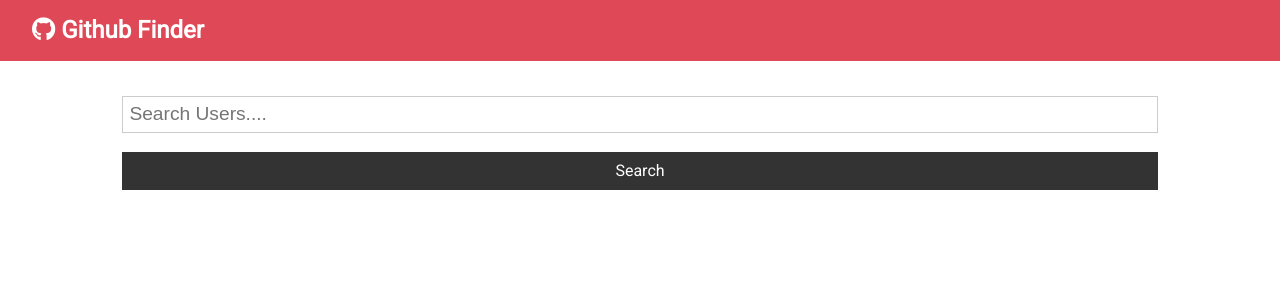
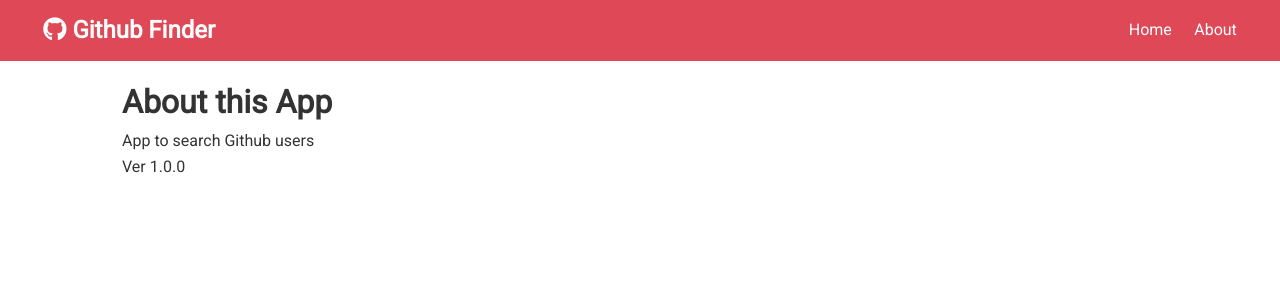
Before and after one commit to aitaDev/ghf, a React (Create React App) app: page /about in a window 1280 px wide. Shown: the top 300 px of the page. Built offline with nearby package versions, Linux system fonts and the light colour scheme.

Commit message:
single user page and route

```diff
--- a/package.json
+++ b/package.json
@@ -10,6 +10,7 @@
     "axios": "^0.21.1",
     "react": "^17.0.2",
     "react-dom": "^17.0.2",
+    "react-router-dom": "^5.2.0",
     "react-scripts": "4.0.3",
     "web-vitals": "^1.0.1"
   },
--- a/src/App.js
+++ b/src/App.js
@@ -1,13 +1,17 @@
-import React, { Component } from 'react';
+import React, { Component, Fragment } from 'react';
+import { BrowserRouter as Router, Switch, Route } from 'react-router-dom';
 import Navbar from './components/layout/Navbar';
 import Users from './components/users/Users';
 import axios from 'axios';
 import Search from './components/users/Search';
 import Alert from './components/layout/Alert';
+import About from './components/Pages/About';
+import User from './components/users/User';
 
 class App extends Component {
 	state = {
 		users: [],
+		user: {},
 		loading: false,
 		alert: null,
 	};
@@ -31,6 +35,16 @@
 		this.setState({ users: res.data.items, loading: false });
 	};
 
+	//get single github user
+	getUser = async (username) => {
+		this.setState({ loading: true });
+		const res = await axios.get(
+			`https://api.github.com/users/${username}?client_id=${process.env.REACT_APP_GITHUB_CLIENT_ID}&client_secret=${process.env.REACT_APP_GITHUB_CLIENT_SECRET}`
+		);
+
+		this.setState({ user: res.data, loading: false });
+	};
+
 	//clear users from state
 
 	clearUsers = () => {
@@ -47,12 +61,19 @@
 	};
 
 	render() {
-		const { loading, users } = this.state;
+		const { loading, users, user } = this.state;
 		return (
+			<Router>
 				<div className='App'>
 					<Navbar />
 					<div className='container'>
 						<Alert alert={this.state.alert} />
+						<Switch>
+							<Route
+								exact
+								path='/'
+								render={(props) => (
+									<>
 										<Search
 											searchUsers={this.searchUsers}
 											clearUsers={this.clearUsers}
@@ -60,8 +81,26 @@
 											setAlert={this.setAlert}
 										/>
 										<Users loading={loading} users={users} />
+									</>
+								)}
+							/>
+							<Route exact path='/about' component={About} />
+							<Route
+								exact
+								path='/user/:login'
+								render={(props) => (
+									<User
+										{...props}
+										getUser={this.getUser}
+										user={user}
+										loading={loading}
+									/>
+								)}
+							/>
+						</Switch>
 					</div>
 				</div>
+			</Router>
 		);
 	}
 }
--- /dev/null
+++ b/src/components/Pages/About.js
@@ -0,0 +1,12 @@
+import React from 'react';
+
+const About = () => {
+	return (
+		<div>
+			<h1>About this App</h1>
+			<p>App to search Github users</p>
+			<p>Ver 1.0.0</p>
+		</div>
+	);
+};
+export default About;
--- a/src/components/layout/Navbar.js
+++ b/src/components/layout/Navbar.js
@@ -1,5 +1,6 @@
 import React, { Component } from 'react';
 import PropTypes from 'prop-types';
+import { Link } from 'react-router-dom';
 
 export class Navbar extends Component {
 	static defaultProps = {
@@ -16,8 +17,18 @@
 		return (
 			<nav className='navbar bg-primary'>
 				<h1>
-					<i className={this.props.icon} /> {this.props.title}
+					<Link to='/'>
+						<i className={this.props.icon} /> {this.props.title}
+					</Link>
 				</h1>
+				<ul>
+					<li>
+						<Link to='/'>Home</Link>
+					</li>
+					<li>
+						<Link to='/about'>About</Link>
+					</li>
+				</ul>
 			</nav>
 		);
 	}
--- /dev/null
+++ b/src/components/users/User.js
@@ -0,0 +1,29 @@
+import React, { Component } from 'react';
+
+export class User extends Component {
+	componentDidMount() {
+		this.props.getUser(this.props.match.params.login);
+	}
+
+	render() {
+		const {
+			name,
+			avatar_url,
+			location,
+			bio,
+			login,
+			html_url,
+			followers,
+			following,
+			public_repos,
+			public_gists,
+			hireable,
+		} = this.props.user;
+
+		const { loading } = this.props;
+
+		return <div>{name}</div>;
+	}
+}
+
+export default User;
--- a/src/components/users/UserItem.js
+++ b/src/components/users/UserItem.js
@@ -1,4 +1,5 @@
 import React, { Component } from 'react';
+import { Link } from 'react-router-dom';
 
 export class UserItem extends Component {
 	render() {
@@ -13,9 +14,11 @@
 					style={{ width: '60px' }}
 				/>
 				<h3>{login}</h3>
-				<a href={html_url} className='a btn btn-dark btn-sm my-1'>
-					More
-				</a>
+				<div>
+					<Link to={`/user/${login}`} className='btn btn-dark btn-sm my-1'>
+						More
+					</Link>
+				</div>
 			</div>
 		);
 	}
```
Also changed, not shown: 1 other file (tests, documents, lock files or other folders). Lines whose indentation alone changed are shown as unchanged.
